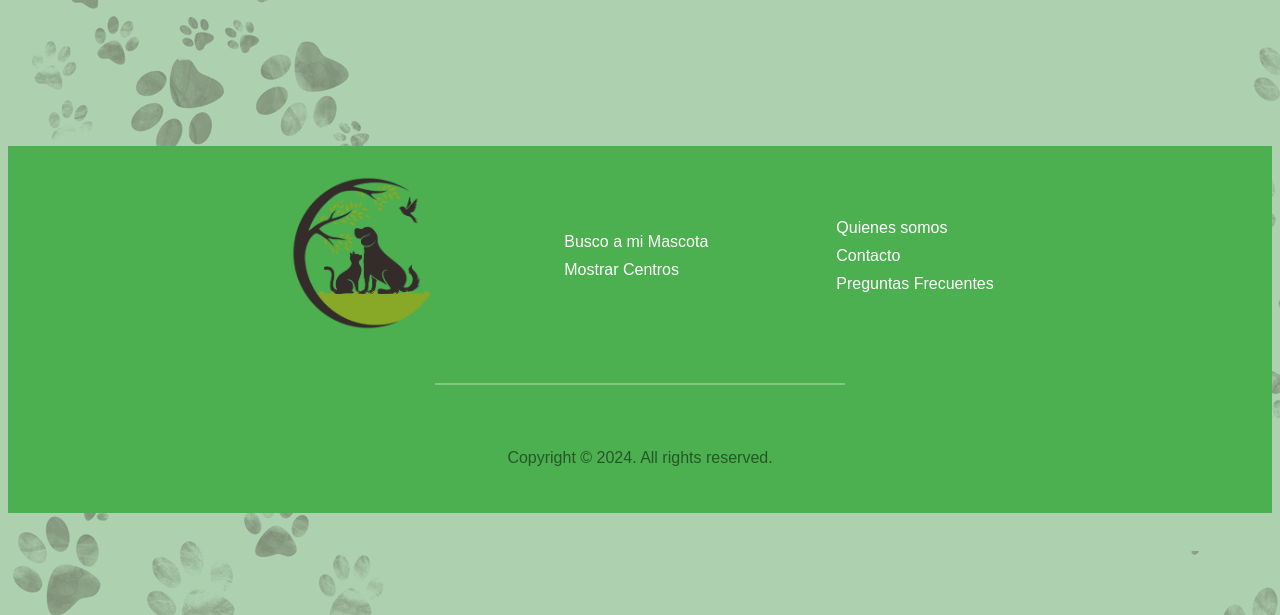
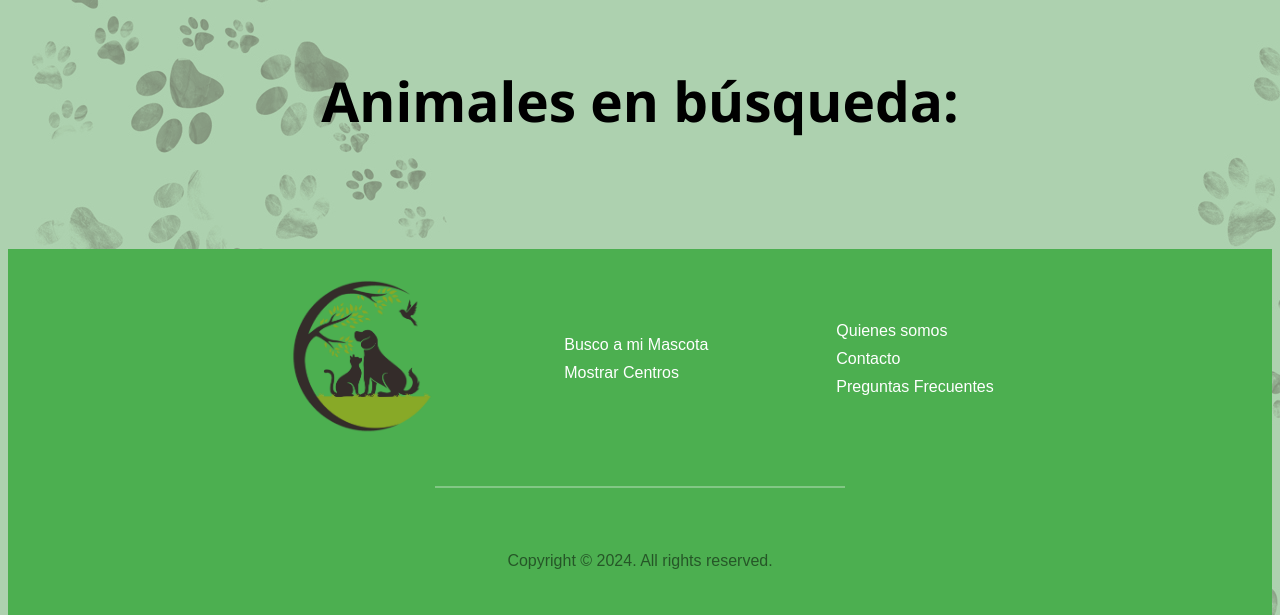
Before and after one commit to TomasPlaHozikian/TP-Mascotas-Perdidas, a Flask app: page / in a window 1280 px wide. Shown: the part 103-718 px from the top of the page. Run offline with Flask 3, Linux system fonts and the light colour scheme; data that the repository does not hold is empty; some libraries are stand-ins or nearby versions.

Commit message:
Modifico estetica de la pagina y agrego algunos titulos.

```diff
--- a/Front End/static/css/styles.css
+++ b/Front End/static/css/styles.css
@@ -51,15 +51,21 @@ header{
     padding: 10px 3%;
     justify-content: center;
     align-items: center;
+    border-radius: 15px;
+}
+
+.cardContainer .card
+{
+    margin-bottom: 40px;
 }
 
 .card {
     display:flex;
     justify-content: center;
     background: rgb(255, 255, 255);
-    border: 2px solid rgb(242, 247, 199);
+    border: 2px solid rgb(8, 142, 13);
     border-width: 10px;
-    border-radius: 10px;
+    border-radius: 15px;
     margin: 10px;
     padding: 5px 20px 5px;
     flex-wrap: wrap;
@@ -88,9 +94,19 @@ header{
 }
 
 .textoCarta h2{
-  font-size: 2rem;
-  margin-bottom: 20px;
+    font-size: 2rem;
+    margin-bottom: 30px;
+    font-family: 'Segoe UI', Tahoma, Geneva, Verdana, sans-serif;
+    margin-top: 10px;
 }
+
+.textoCarta p
+{
+    text-align: left;
+    font-size: 25px;
+    margin-top: 10px;
+}
+
 
 footer{
   position: sticky;
@@ -262,6 +278,29 @@ footer>p{
     margin: 10px 0;
 }
 
+.Miperfil h2
+{
+    text-align: center;
+    font-size: 40px;
+    margin-top: 50px;
+    margin-bottom: 15px;
+}
+
+.Miperfil .info-perfil button
+{
+    display: inline-block;
+    padding: 12px 24px;
+    font-size: 16px;
+    text-align: center;
+    text-decoration: none;
+    background-color: #34db6e;
+    color: white;
+    border: 2px solid #e6f0f1;
+    border-radius: 5px;
+    transition: background-color 0.3s, color 0.3s, border-color 0.3s;
+    cursor: pointer;
+}
+
 /*PERFIL AJENO*/
 
 .PA
@@ -336,6 +375,17 @@ footer>p{
   max-width: 180px;
   height: 180px;
   margin-bottom: 10px;
+  margin-top: 50px;
+  border: 6px solid #528f23;
+  border-radius: 6px;
+}
+
+.Titulo_animal h1
+{
+    text-align: center;
+    font-size: 55px;
+    font-family:'Segoe UI', Tahoma, Geneva, Verdana, sans-serif;
+    margin-bottom: 10px;
 }
 
 .mapouter .gmap_canvas
@@ -358,8 +408,9 @@ footer>p{
 
 .Info h1 {
     color: #333;
-    font-size: 24px;
-    margin-bottom: 20px;
+    font-size: 35px;
+    margin-bottom: 40px;
+    margin-top: 10px;
 }
 
 .Info p {
@@ -477,9 +528,10 @@ footer>p{
 
 .titulocentro h1
 {
-  font-family: Comic sans-serif;
-  font-size: 30px;
+  font-family:'Segoe UI', Tahoma, Geneva, Verdana, sans-serif;
+  font-size: 50px;
   text-align: center;
+  margin-bottom: 20px;
 }
 
 .centrosBox{
--- a/Front End/templates/mostraranimales.html
+++ b/Front End/templates/mostraranimales.html
@@ -1,4 +1,10 @@
 {% block content %}
+
+<div class="Titulo_animal">
+    <h1>Animales en búsqueda:</h1>
+</div>
+
+<br>
 
 <div class="cardContainer">
     {% for animal in data %}
@@ -6,7 +12,7 @@
             <img class="imagenAnimal" src="{{ animal[10] }}">
 
             <div class="textoCarta">
-                <h2>Nombre del animal: {{animal[2]}}</h2>
+                <h2><strong>Nombre del animal:</strong> {{animal[2]}}</h2>
                 <p>Dueño: <a href="/perfilajeno?id={{ animal[1] }}">{{ data2[animal[1]-1]['nombre'] }}</a></p>
                 <p>Se perdió en los alrededores de: {{ animal[7] }}</p>
                 <p>Especie: {{ animal[3] }}</p>
--- a/Front End/templates/mostrarcentro.html
+++ b/Front End/templates/mostrarcentro.html
@@ -7,6 +7,8 @@
 <div class="titulocentro">
   <h1>Centros de Acogida de Animales Perdidos</h1>
 </div>
+
+<br>
 
 <div class="centrosBox">
   <div class="listaCentros">
--- a/Front End/templates/perfilpropio.html
+++ b/Front End/templates/perfilpropio.html
@@ -21,6 +21,9 @@
                 <button type="submit">Logout</button>
             </form>
         </div>
-</div>
+
+    <h2>Animales registrados por mi:</h2>
+    </div>
+
 {%include 'resultadosperfil.html'%}
 {% endblock %}
```
